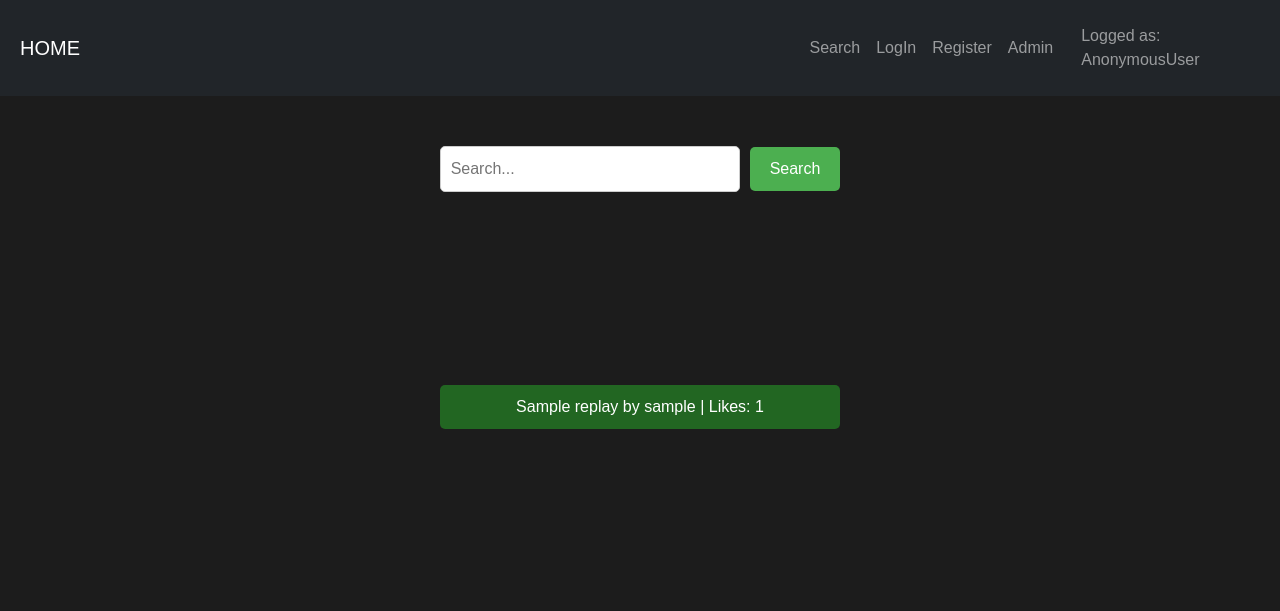
After one commit to KamenSid/BG, a Django app: page /testdb/search/ in a window 1280 px wide. The commit adds this page. Shown: the top 611 px of the page. Run offline with Django 4.2, Linux system fonts and the light colour scheme; tables that the repository leaves empty hold one stand-in row (values such as "Sample post").

Commit message:
Added simple search functionality. New approach to user recognition by the templates.

```diff
--- /dev/null
+++ b/BG/context_processors.py
@@ -0,0 +1,3 @@
+def user_context(request):
+    user = request.user
+    return {'user': user}
--- a/BG/testdb/templates/testdb/replay_detail.html
+++ b/BG/members/templates/members/replay_detail.html
@@ -6,7 +6,7 @@
     <head>
         <meta charset="UTF-8">
         <title>{% block title %}Replay Details{% endblock %}</title>
-        <link href="{% static 'replay_details.css' %}" rel="stylesheet">
+        <link href="{% static 'BG/testdb/static/replay_details.css' %}" rel="stylesheet">
     </head>
     <div class="replay-details-container">
         <div class="replay-details">
--- a/BG/settings.py
+++ b/BG/settings.py
@@ -48,6 +48,7 @@ TEMPLATES = [
                 'django.template.context_processors.request',
                 'django.contrib.auth.context_processors.auth',
                 'django.contrib.messages.context_processors.messages',
+                'BG.context_processors.user_context'
             ],
         },
     },
--- /dev/null
+++ b/BG/testdb/static/search.css
@@ -0,0 +1,78 @@
+.search-container {
+    display: flex;
+    flex-direction: column;
+    align-items: center;
+    justify-content: center;
+    margin-top: 50px;
+}
+
+.search-bar {
+    display: flex;
+    justify-content: center;
+    align-items: center;
+    margin-bottom: 20px;
+}
+
+.search-input {
+    padding: 10px;
+    border: 1px solid #ccc;
+    border-radius: 5px;
+    width: 300px;
+    margin-right: 10px;
+    font-size: 16px;
+}
+
+.search-button {
+    padding: 10px 20px;
+    background-color: #4caf50;
+    color: #fff;
+    border: none;
+    border-radius: 5px;
+    cursor: pointer;
+    font-size: 16px;
+}
+
+.search-button:hover {
+    color: #f44336;
+}
+
+.search-results {
+    display: flex;
+    flex-direction: column;
+    align-items: center;
+    justify-content: center;
+    height: 50vh;
+    list-style-type: none;
+    padding: 0;
+    margin: 0;
+}
+
+.search-results li {
+
+    text-align: center;
+    background-color: #226622;
+    border-radius: 5px;
+    padding: 10px;
+    margin-bottom: 10px;
+    font-size: 16px;
+    width: 400px;
+}
+
+.no-results {
+    text-align: center;
+    font-size: 18px;
+    color: #f44336;
+}
+
+
+.search-line:hover {
+    transform: translateY(-3px);
+    background-color: #4caf50;
+}
+
+.search-link {
+    display: block;
+    text-decoration: none;
+    cursor: pointer;
+    color: #ffffff;
+}
--- a/BG/testdb/templates/testdb/base.html
+++ b/BG/testdb/templates/testdb/base.html
@@ -1,4 +1,3 @@
-
 {% load static %}
 
 <!DOCTYPE html>
@@ -26,7 +25,11 @@
                 </button>
                 <div class="collapse navbar-collapse" id="navbarNavDropdown">
                     <ul class="navbar-nav ms-auto">
-                        {% if username == "Unknown"  %}
+                        <li class="nav-item">
+                            <a class="nav-link" href={% url "search" %}>Search</a>
+                        </li>
+
+                        {% if not user.is_authenticated %}
                             <li class="nav-item">
                                 <a class="nav-link" href={% url "log-in-user" %}>LogIn</a>
                             </li>
@@ -50,7 +53,7 @@
                     </ul>
                 </div>
             </div>
-            <div class="navbar-text">Logged as: {{ username }}</div>
+            <div class="navbar-text" style="padding-right: 30px">Logged as: {{ user }}</div>
         </nav>
 
     {% endblock %}
--- a/BG/testdb/templates/testdb/index.html
+++ b/BG/testdb/templates/testdb/index.html
@@ -29,6 +29,7 @@
                         <p class="card-text likes">Likes: {{ test_replay.likes.count }}</p>
                     </div>
                 </div>
+                </a>
             {% endfor %}
         </div>
     </div>
--- /dev/null
+++ b/BG/testdb/templates/testdb/search.html
@@ -0,0 +1,30 @@
+{% extends "testdb/base.html" %}
+{% load static %}
+
+{% block title %} Search {% endblock %}
+{% block content %}
+    <link href="{% static 'search.css' %}" rel="stylesheet">
+    <div class="search-container">
+        <form class="search-bar" method="GET" action="{% url 'search' %}">
+            <label>
+                <input class="search-input" type="text" name="search" placeholder="Search..."/>
+            </label>
+            <button class="search-button" type="submit">Search</button>
+        </form>
+    </div>
+
+    {% if search_results %}
+        <ul class="search-results">
+            {% for result in search_results %}
+                <li class="search-line">
+                <a class="search-link" href="{% url 'replay-details' result.pk %}">
+                    {{ result }} | Likes: {{ result.likes.count }}
+                </a>
+                </li>
+            {% endfor %}
+        </ul>
+
+    {% else %}
+        <p class="no-results">No results found.</p>
+    {% endif %}
+{% endblock %}
--- a/BG/testdb/urls.py
+++ b/BG/testdb/urls.py
@@ -6,4 +6,5 @@ urlpatterns = (
     path('', views.test_view, name="test_db_base"),
     path("delete/<int:pk>", views.ReplayDeleteView.as_view(), name="replay-delete"),
     path("details/<int:pk>", views.ReplayDetailsView.as_view(), name="replay-details"),
+    path("search/", views.search_view, name="search"),
 )
--- a/BG/testdb/views.py
+++ b/BG/testdb/views.py
@@ -38,20 +38,33 @@ def test_view(request):
         "date_joined": request.user.date_joined,
         "liked_replays": liked_replays,
     }
-    return render(request, 'testdb/test_view.html', context)
+    return render(request, 'testdb/profile_view.html', context)
 
 
 class ReplayDeleteView(DeleteView):
     model = Replay
-    template_name = "testdb/delete-replay.html"
+    template_name = "members/delete-replay.html"
     success_url = reverse_lazy("test_db_base")
     form_class = DeleteReplayForm
 
 
 class ReplayDetailsView(DetailView):
     model = Replay
+    template_name = "members/replay_detail.html"
 
     def get_context_data(self, **kwargs):
         context = super().get_context_data(**kwargs)
         context['user'] = self.request.user
         return context
+
+
+def search_view(request):
+    query = request.GET.get('search')
+    if query is None:
+        query = ""
+    search_results = Replay.objects.filter(title__icontains=query)
+    context = {
+        'user': request.user,
+        'search_results': search_results
+    }
+    return render(request, "testdb/search.html", context)
```
Also changed, not shown: BG/members/templates/members/delete-replay.html (renamed from BG/testdb/templates/testdb/delete-replay.html), BG/testdb/templates/testdb/profile_view.html (renamed from BG/testdb/templates/testdb/test_view.html).
